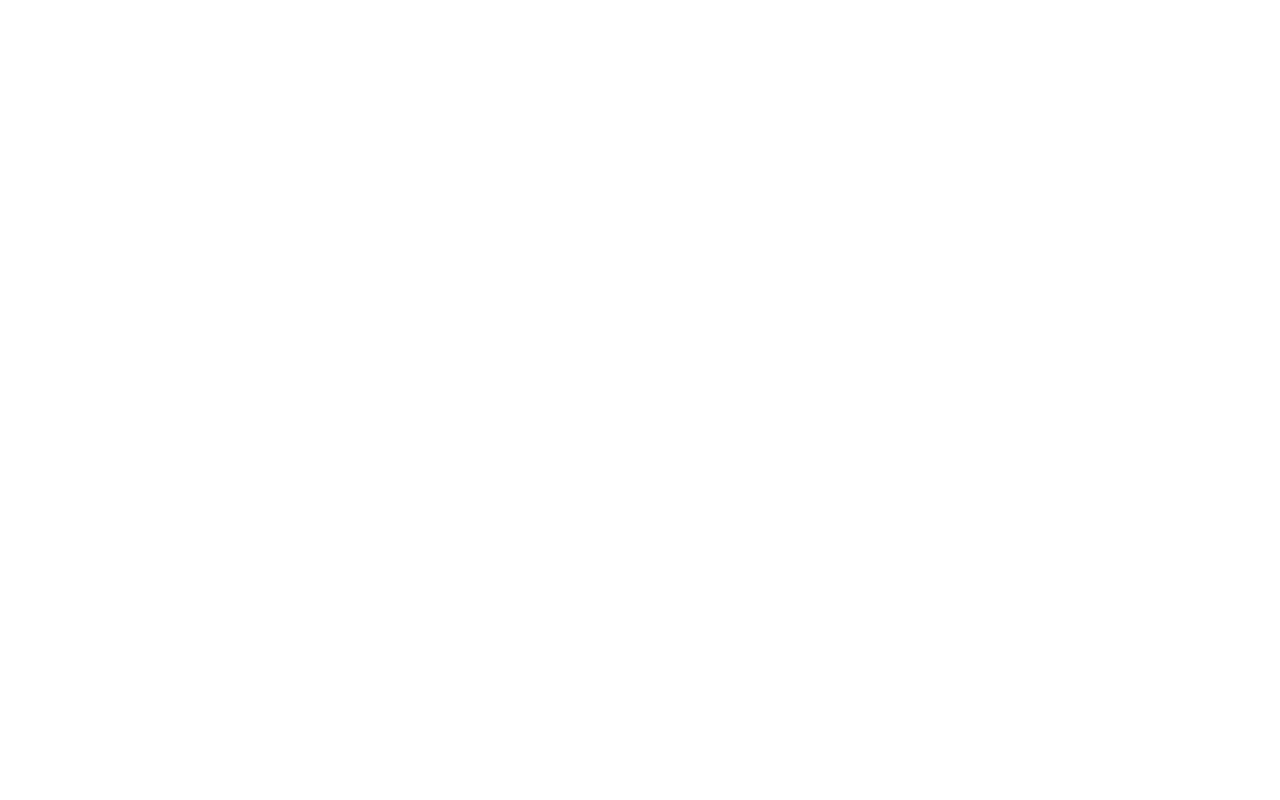
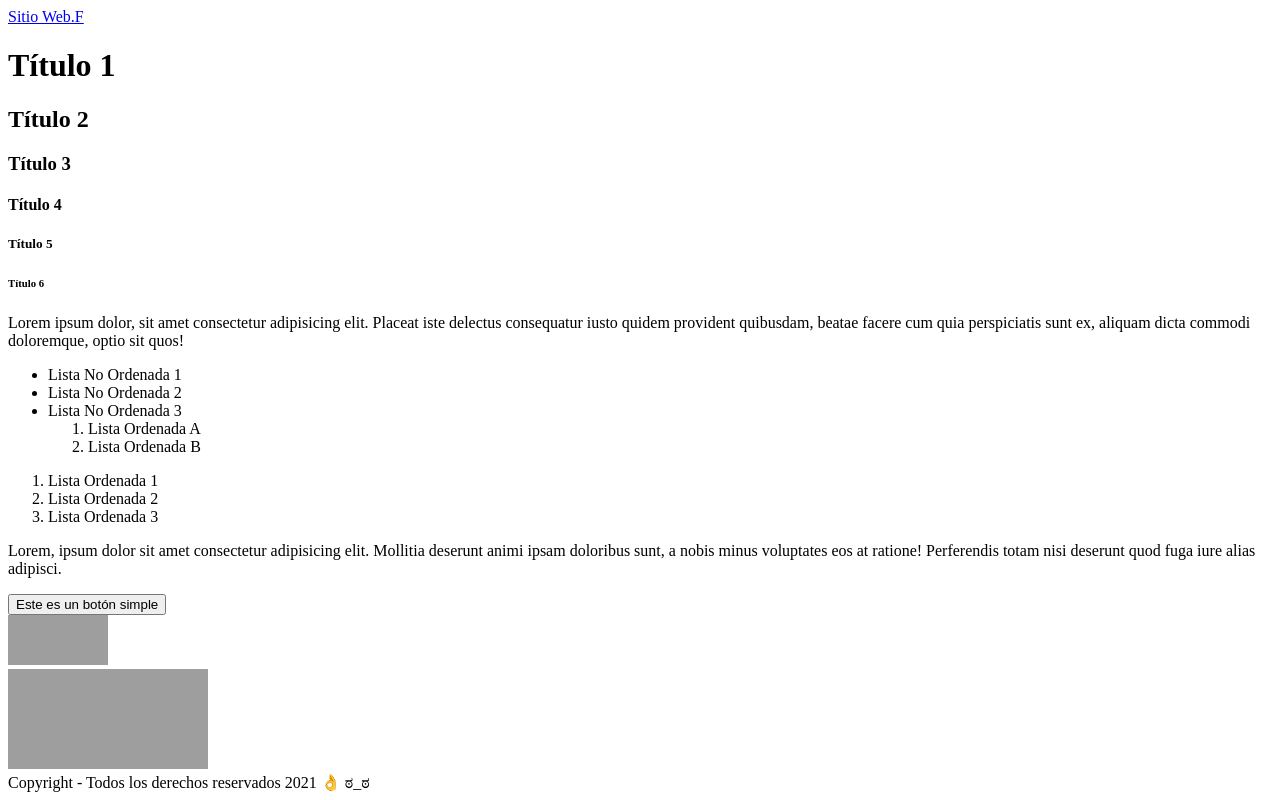
Before and after one commit to erv511/b8-code, a plain HTML site: page 01_intro_web/index.html in a window 1280 px wide. Drawn offline with Linux system fonts and the light colour scheme; grey boxes are pictures that could not be loaded.

Commit message:
write some html tags

```diff
--- a/01_intro_web/index.html
+++ b/01_intro_web/index.html
@@ -1,15 +1,75 @@
 <!DOCTYPE html>
 <html lang="en">
+<!-- Semántica Cabecera -->
 
 <head>
     <meta charset="UTF-8">
     <meta http-equiv="X-UA-Compatible" content="IE=edge">
     <meta name="viewport" content="width=device-width, initial-scale=1.0">
-    <title>Document</title>
+    <title>Etiquetas HTML</title>
 </head>
 
 <body>
+    <header>
+        <nav>
+            <a href="https://campus.devf.la/" target="_blank">Sitio Web.F</a>
+        </nav>
+        <h1>Título 1</h1>
+        <h2>Título 2</h2>
+        <h3>Título 3</h3>
+        <h4>Título 4</h4>
+        <h5>Título 5</h5>
+        <h6>Título 6</h6>
+    </header>
+    <main>
+        <section>
+            <p>Lorem ipsum dolor, sit amet consectetur adipisicing elit. Placeat iste delectus consequatur iusto quidem
+                provident quibusdam, beatae facere cum quia perspiciatis sunt ex, aliquam dicta commodi doloremque,
+                optio sit quos!</p>
+        </section>
+        <section>
+            <!-- Lista Desordenada -->
 
+            <ul>
+                <li>Lista No Ordenada 1</li>
+                <li>Lista No Ordenada 2</li>
+                <li>Lista No Ordenada 3</li>
+                <ol>
+                    <li>Lista Ordenada A</li>
+                    <li>Lista Ordenada B</li>
+                </ol>
+            </ul>
+
+            <!-- Lista Ordenada -->
+
+            <ol>
+                <li>Lista Ordenada 1</li>
+                <li>Lista Ordenada 2</li>
+                <li>Lista Ordenada 3</li>
+            </ol>
+        </section>
+        <article>
+            <!-- Botón -->
+            <p>Lorem, ipsum dolor sit amet consectetur adipisicing elit. Mollitia deserunt animi ipsam doloribus sunt, a
+                nobis minus voluptates eos at ratione! Perferendis totam nisi deserunt quod fuga iure alias adipisci.
+            </p>
+            <button>Este es un botón simple</button>
+        </article>
+    </main>
+    <footer>
+        <!-- Insertar Imagen -->
+        <div>
+            <img src="https://devf-website.s3.amazonaws.com/static/assets/img/logo-google-launchpad-accelerator.png"
+                width="100px" height="50px" alt="Google Launchpad">
+        </div>
+        <div>
+            <a href="https://devf.la/master/encoding/ec"><img
+                    src="https://devf-website.s3.amazonaws.com/static/assets/img/master.png" width="200px"
+                    height="100px" alt="Master Devf"></a>
+        </div>
+
+        Copyright - Todos los derechos reservados 2021 👌 ಠ_ಠ
+    </footer>
 </body>
 
 </html>
```
